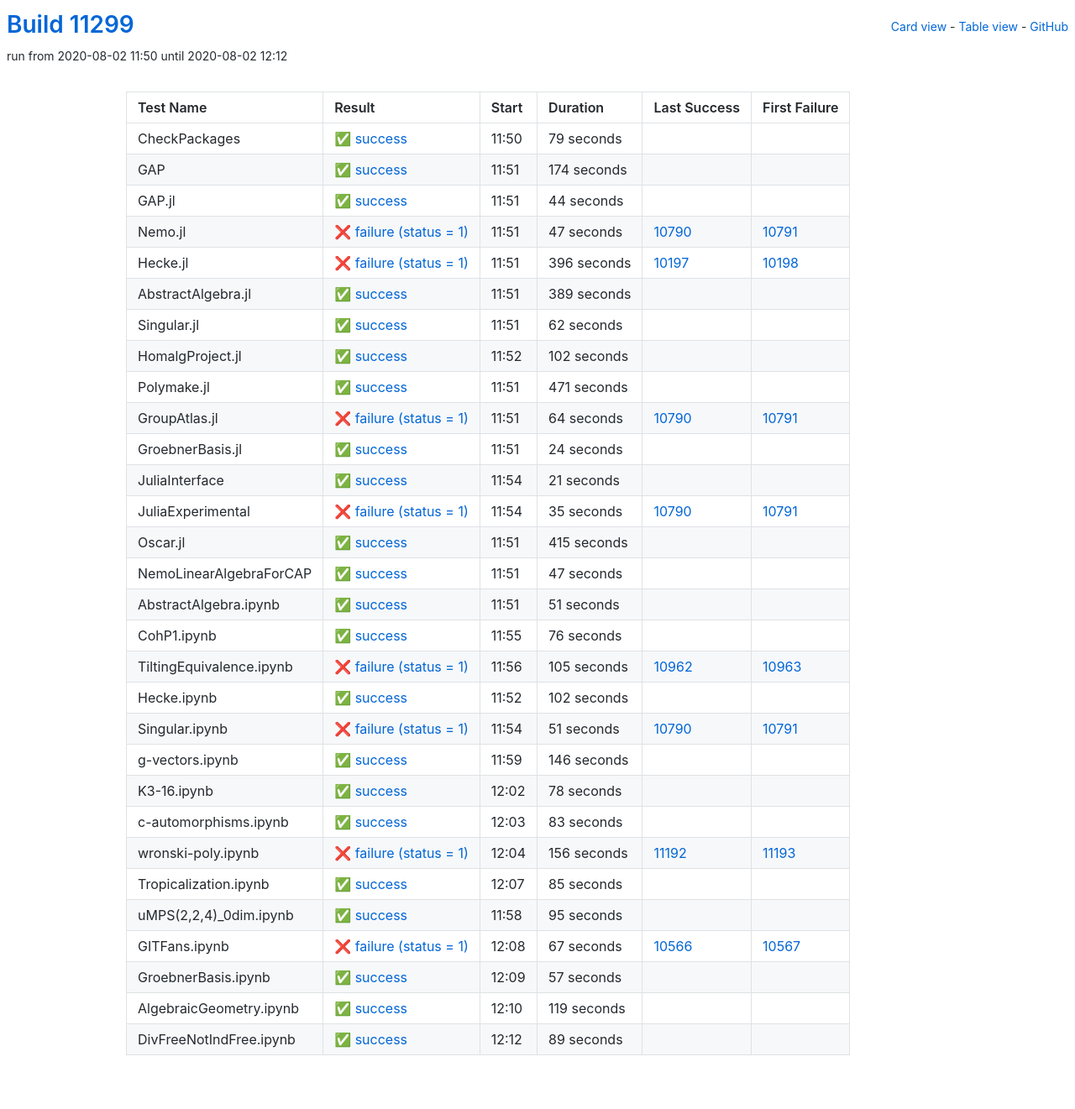
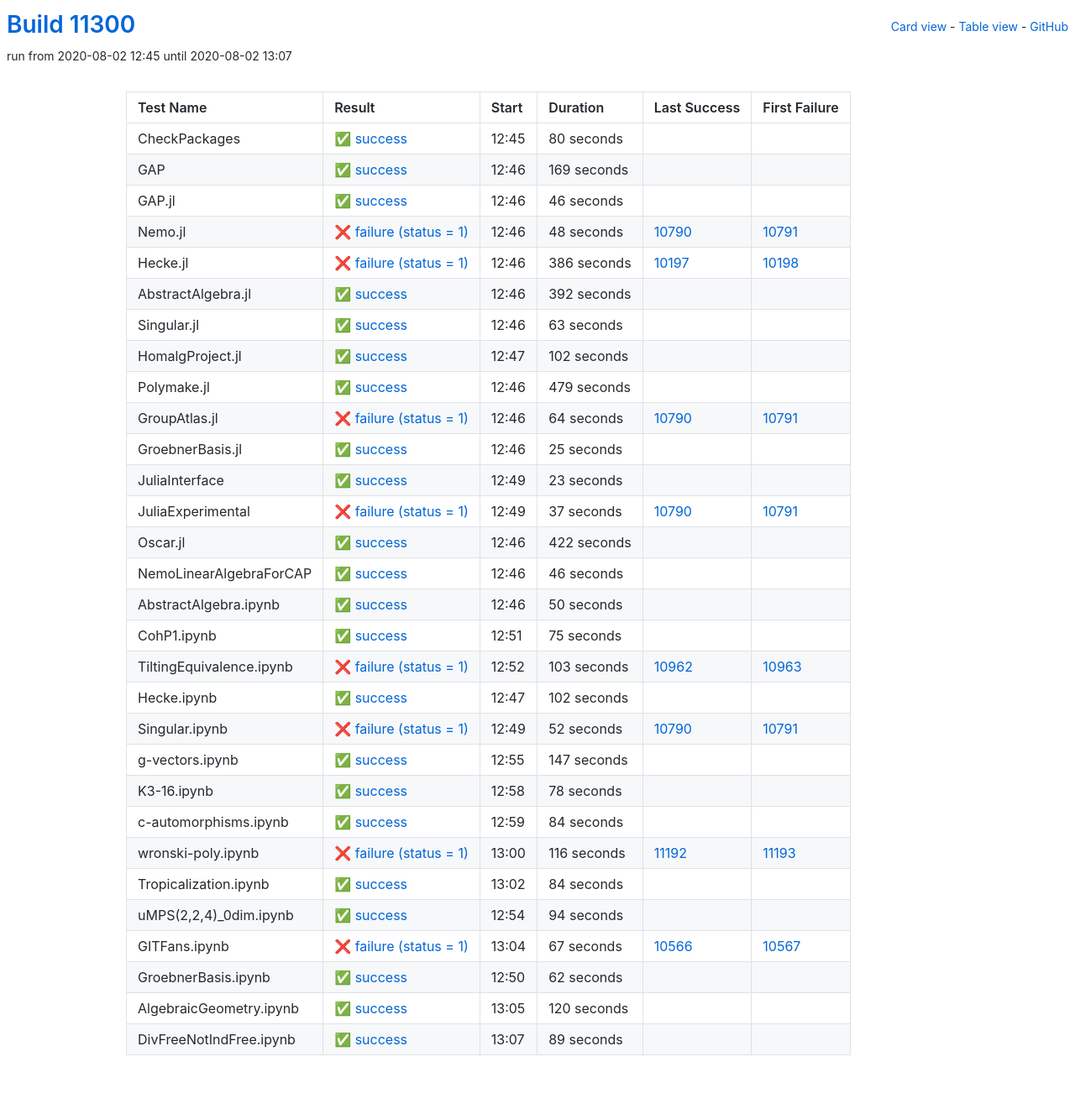
Before and after one commit to oscar-system/oscar-ci-status, a Jekyll site: the page built from table.html, in a window 1280 px wide. Shown: the whole page at 84% size. Built offline with Jekyll 4.4.1, drawn with Linux system fonts in a browser that asks for light colours.

Commit message:
Build #11300

```diff
--- a/_data/ci.yml
+++ b/_data/ci.yml
@@ -1,6 +1,6 @@
 ---
-build: 11299
-build_url: https://oscarci.mathematik.uni-kl.de/job/oscar/11299/
+build: 11300
+build_url: https://oscarci.mathematik.uni-kl.de/job/oscar/11300/
 job: oscar
 organization: oscar-system
 repo: oscar-ci-status
@@ -8,92 +8,92 @@
 tests:
 - name: CheckPackages
   id: checkpackages
-  log: https://oscarci.mathematik.uni-kl.de/job/oscar/11299/artifact/logs/build-11299/CheckPackages.log
-  start: 2020-08-02 11:50
+  log: https://oscarci.mathematik.uni-kl.de/job/oscar/11300/artifact/logs/build-11300/CheckPackages.log
+  start: 2020-08-02 12:45
   success: true
   exitcode: 0
   status: success
-  duration: 79
+  duration: 80
   last_success: false
   last_success_url:
   first_failure: false
   first_failure_url:
 - name: GAP
   id: gap
-  log: https://oscarci.mathematik.uni-kl.de/job/oscar/11299/artifact/logs/build-11299/GAP.log
-  start: 2020-08-02 11:51
+  log: https://oscarci.mathematik.uni-kl.de/job/oscar/11300/artifact/logs/build-11300/GAP.log
+  start: 2020-08-02 12:46
   success: true
   exitcode: 0
   status: success
-  duration: 174
+  duration: 169
   last_success: false
   last_success_url:
   first_failure: false
   first_failure_url:
 - name: GAP.jl
   id: gap-jl
-  log: https://oscarci.mathematik.uni-kl.de/job/oscar/11299/artifact/logs/build-11299/GAP.jl.log
-  start: 2020-08-02 11:51
+  log: https://oscarci.mathematik.uni-kl.de/job/oscar/11300/artifact/logs/build-11300/GAP.jl.log
+  start: 2020-08-02 12:46
   success: true
   exitcode: 0
   status: success
-  duration: 44
+  duration: 46
   last_success: false
   last_success_url:
   first_failure: false
   first_failure_url:
 - name: Nemo.jl
   id: nemo-jl
-  log: https://oscarci.mathematik.uni-kl.de/job/oscar/11299/artifact/logs/build-11299/Nemo.jl.log
-  start: 2020-08-02 11:51
+  log: https://oscarci.mathematik.uni-kl.de/job/oscar/11300/artifact/logs/build-11300/Nemo.jl.log
+  start: 2020-08-02 12:46
   success: false
   exitcode: 1
   status: failure
-  duration: 47
+  duration: 48
   last_success: 10790
   last_success_url: https://oscarci.mathematik.uni-kl.de/job/oscar/10790/
   first_failure: 10791
   first_failure_url: https://oscarci.mathematik.uni-kl.de/job/oscar/10791/
 - name: Hecke.jl
   id: hecke-jl
-  log: https://oscarci.mathematik.uni-kl.de/job/oscar/11299/artifact/logs/build-11299/Hecke.jl.log
-  start: 2020-08-02 11:51
+  log: https://oscarci.mathematik.uni-kl.de/job/oscar/11300/artifact/logs/build-11300/Hecke.jl.log
+  start: 2020-08-02 12:46
   success: false
   exitcode: 1
   status: failure
-  duration: 396
+  duration: 386
   last_success: 10197
   last_success_url: https://oscarci.mathematik.uni-kl.de/job/oscar/10197/
   first_failure: 10198
   first_failure_url: https://oscarci.mathematik.uni-kl.de/job/oscar/10198/
 - name: AbstractAlgebra.jl
   id: abstractalgebra-jl
-  log: https://oscarci.mathematik.uni-kl.de/job/oscar/11299/artifact/logs/build-11299/AbstractAlgebra.jl.log
-  start: 2020-08-02 11:51
+  log: https://oscarci.mathematik.uni-kl.de/job/oscar/11300/artifact/logs/build-11300/AbstractAlgebra.jl.log
+  start: 2020-08-02 12:46
   success: true
   exitcode: 0
   status: success
-  duration: 389
+  duration: 392
   last_success: false
   last_success_url:
   first_failure: false
   first_failure_url:
 - name: Singular.jl
   id: singular-jl
-  log: https://oscarci.mathematik.uni-kl.de/job/oscar/11299/artifact/logs/build-11299/Singular.jl.log
-  start: 2020-08-02 11:51
+  log: https://oscarci.mathematik.uni-kl.de/job/oscar/11300/artifact/logs/build-11300/Singular.jl.log
+  start: 2020-08-02 12:46
   success: true
   exitcode: 0
   status: success
-  duration: 62
+  duration: 63
   last_success: false
   last_success_url:
   first_failure: false
   first_failure_url:
 - name: HomalgProject.jl
   id: homalgproject-jl
-  log: https://oscarci.mathematik.uni-kl.de/job/oscar/11299/artifact/logs/build-11299/HomalgProject.jl.log
-  start: 2020-08-02 11:52
+  log: https://oscarci.mathematik.uni-kl.de/job/oscar/11300/artifact/logs/build-11300/HomalgProject.jl.log
+  start: 2020-08-02 12:47
   success: true
   exitcode: 0
   status: success
@@ -104,20 +104,20 @@
   first_failure_url:
 - name: Polymake.jl
   id: polymake-jl
-  log: https://oscarci.mathematik.uni-kl.de/job/oscar/11299/artifact/logs/build-11299/Polymake.jl.log
-  start: 2020-08-02 11:51
+  log: https://oscarci.mathematik.uni-kl.de/job/oscar/11300/artifact/logs/build-11300/Polymake.jl.log
+  start: 2020-08-02 12:46
   success: true
   exitcode: 0
   status: success
-  duration: 471
+  duration: 479
   last_success: false
   last_success_url:
   first_failure: false
   first_failure_url:
 - name: GroupAtlas.jl
   id: groupatlas-jl
-  log: https://oscarci.mathematik.uni-kl.de/job/oscar/11299/artifact/logs/build-11299/GroupAtlas.jl.log
-  start: 2020-08-02 11:51
+  log: https://oscarci.mathematik.uni-kl.de/job/oscar/11300/artifact/logs/build-11300/GroupAtlas.jl.log
+  start: 2020-08-02 12:46
   success: false
   exitcode: 1
   status: failure
@@ -128,104 +128,104 @@
   first_failure_url: https://oscarci.mathematik.uni-kl.de/job/oscar/10791/
 - name: GroebnerBasis.jl
   id: groebnerbasis-jl
-  log: https://oscarci.mathematik.uni-kl.de/job/oscar/11299/artifact/logs/build-11299/GroebnerBasis.jl.log
-  start: 2020-08-02 11:51
+  log: https://oscarci.mathematik.uni-kl.de/job/oscar/11300/artifact/logs/build-11300/GroebnerBasis.jl.log
+  start: 2020-08-02 12:46
   success: true
   exitcode: 0
   status: success
-  duration: 24
+  duration: 25
   last_success: false
   last_success_url:
   first_failure: false
   first_failure_url:
 - name: JuliaInterface
   id: juliainterface
-  log: https://oscarci.mathematik.uni-kl.de/job/oscar/11299/artifact/logs/build-11299/JuliaInterface.log
-  start: 2020-08-02 11:54
+  log: https://oscarci.mathematik.uni-kl.de/job/oscar/11300/artifact/logs/build-11300/JuliaInterface.log
+  start: 2020-08-02 12:49
   success: true
   exitcode: 0
   status: success
-  duration: 21
+  duration: 23
   last_success: false
   last_success_url:
   first_failure: false
   first_failure_url:
 - name: JuliaExperimental
   id: juliaexperimental
-  log: https://oscarci.mathematik.uni-kl.de/job/oscar/11299/artifact/logs/build-11299/JuliaExperimental.log
-  start: 2020-08-02 11:54
+  log: https://oscarci.mathematik.uni-kl.de/job/oscar/11300/artifact/logs/build-11300/JuliaExperimental.log
+  start: 2020-08-02 12:49
   success: false
   exitcode: 1
   status: failure
-  duration: 35
+  duration: 37
   last_success: 10790
   last_success_url: https://oscarci.mathematik.uni-kl.de/job/oscar/10790/
   first_failure: 10791
   first_failure_url: https://oscarci.mathematik.uni-kl.de/job/oscar/10791/
 - name: Oscar.jl
   id: oscar-jl
-  log: https://oscarci.mathematik.uni-kl.de/job/oscar/11299/artifact/logs/build-11299/Oscar.jl.log
-  start: 2020-08-02 11:51
+  log: https://oscarci.mathematik.uni-kl.de/job/oscar/11300/artifact/logs/build-11300/Oscar.jl.log
+  start: 2020-08-02 12:46
   success: true
   exitcode: 0
   status: success
-  duration: 415
+  duration: 422
   last_success: false
   last_success_url:
   first_failure: false
   first_failure_url:
 - name: NemoLinearAlgebraForCAP
   id: nemolinearalgebraforcap
-  log: https://oscarci.mathematik.uni-kl.de/job/oscar/11299/artifact/logs/build-11299/NemoLinearAlgebraForCAP.log
-  start: 2020-08-02 11:51
+  log: https://oscarci.mathematik.uni-kl.de/job/oscar/11300/artifact/logs/build-11300/NemoLinearAlgebraForCAP.log
+  start: 2020-08-02 12:46
   success: true
   exitcode: 0
   status: success
-  duration: 47
+  duration: 46
   last_success: false
   last_success_url:
   first_failure: false
   first_failure_url:
 - name: AbstractAlgebra.ipynb
   id: abstractalgebra-ipynb
-  log: https://oscarci.mathematik.uni-kl.de/job/oscar/11299/artifact/logs/build-11299/AbstractAlgebra.ipynb.log
-  start: 2020-08-02 11:51
+  log: https://oscarci.mathematik.uni-kl.de/job/oscar/11300/artifact/logs/build-11300/AbstractAlgebra.ipynb.log
+  start: 2020-08-02 12:46
   success: true
   exitcode: 0
   status: success
-  duration: 51
+  duration: 50
   last_success: false
   last_success_url:
   first_failure: false
   first_failure_url:
 - name: CohP1.ipynb
   id: cohp1-ipynb
-  log: https://oscarci.mathematik.uni-kl.de/job/oscar/11299/artifact/logs/build-11299/CohP1.ipynb.log
-  start: 2020-08-02 11:55
+  log: https://oscarci.mathematik.uni-kl.de/job/oscar/11300/artifact/logs/build-11300/CohP1.ipynb.log
+  start: 2020-08-02 12:51
   success: true
   exitcode: 0
   status: success
-  duration: 76
+  duration: 75
   last_success: false
   last_success_url:
   first_failure: false
   first_failure_url:
 - name: TiltingEquivalence.ipynb
   id: tiltingequivalence-ipynb
-  log: https://oscarci.mathematik.uni-kl.de/job/oscar/11299/artifact/logs/build-11299/TiltingEquivalence.ipynb.log
-  start: 2020-08-02 11:56
+  log: https://oscarci.mathematik.uni-kl.de/job/oscar/11300/artifact/logs/build-11300/TiltingEquivalence.ipynb.log
+  start: 2020-08-02 12:52
   success: false
   exitcode: 1
   status: failure
-  duration: 105
+  duration: 103
   last_success: 10962
   last_success_url: https://oscarci.mathematik.uni-kl.de/job/oscar/10962/
   first_failure: 10963
   first_failure_url: https://oscarci.mathematik.uni-kl.de/job/oscar/10963/
 - name: Hecke.ipynb
   id: hecke-ipynb
-  log: https://oscarci.mathematik.uni-kl.de/job/oscar/11299/artifact/logs/build-11299/Hecke.ipynb.log
-  start: 2020-08-02 11:52
+  log: https://oscarci.mathematik.uni-kl.de/job/oscar/11300/artifact/logs/build-11300/Hecke.ipynb.log
+  start: 2020-08-02 12:47
   success: true
   exitcode: 0
   status: success
@@ -236,32 +236,32 @@
   first_failure_url:
 - name: Singular.ipynb
   id: singular-ipynb
-  log: https://oscarci.mathematik.uni-kl.de/job/oscar/11299/artifact/logs/build-11299/Singular.ipynb.log
-  start: 2020-08-02 11:54
+  log: https://oscarci.mathematik.uni-kl.de/job/oscar/11300/artifact/logs/build-11300/Singular.ipynb.log
+  start: 2020-08-02 12:49
   success: false
   exitcode: 1
   status: failure
-  duration: 51
+  duration: 52
   last_success: 10790
   last_success_url: https://oscarci.mathematik.uni-kl.de/job/oscar/10790/
   first_failure: 10791
   first_failure_url: https://oscarci.mathematik.uni-kl.de/job/oscar/10791/
 - name: g-vectors.ipynb
   id: g-vectors-ipynb
-  log: https://oscarci.mathematik.uni-kl.de/job/oscar/11299/artifact/logs/build-11299/g-vectors.ipynb.log
-  start: 2020-08-02 11:59
+  log: https://oscarci.mathematik.uni-kl.de/job/oscar/11300/artifact/logs/build-11300/g-vectors.ipynb.log
+  start: 2020-08-02 12:55
   success: true
   exitcode: 0
   status: success
-  duration: 146
+  duration: 147
   last_success: false
   last_success_url:
   first_failure: false
   first_failure_url:
 - name: K3-16.ipynb
   id: k3-16-ipynb
-  log: https://oscarci.mathematik.uni-kl.de/job/oscar/11299/artifact/logs/build-11299/K3-16.ipynb.log
-  start: 2020-08-02 12:02
+  log: https://oscarci.mathematik.uni-kl.de/job/oscar/11300/artifact/logs/build-11300/K3-16.ipynb.log
+  start: 2020-08-02 12:58
   success: true
   exitcode: 0
   status: success
@@ -272,56 +272,56 @@
   first_failure_url:
 - name: c-automorphisms.ipynb
   id: c-automorphisms-ipynb
-  log: https://oscarci.mathematik.uni-kl.de/job/oscar/11299/artifact/logs/build-11299/c-automorphisms.ipynb.log
-  start: 2020-08-02 12:03
+  log: https://oscarci.mathematik.uni-kl.de/job/oscar/11300/artifact/logs/build-11300/c-automorphisms.ipynb.log
+  start: 2020-08-02 12:59
   success: true
   exitcode: 0
   status: success
-  duration: 83
+  duration: 84
   last_success: false
   last_success_url:
   first_failure: false
   first_failure_url:
 - name: wronski-poly.ipynb
   id: wronski-poly-ipynb
-  log: https://oscarci.mathematik.uni-kl.de/job/oscar/11299/artifact/logs/build-11299/wronski-poly.ipynb.log
-  start: 2020-08-02 12:04
+  log: https://oscarci.mathematik.uni-kl.de/job/oscar/11300/artifact/logs/build-11300/wronski-poly.ipynb.log
+  start: 2020-08-02 13:00
   success: false
   exitcode: 1
   status: failure
-  duration: 156
+  duration: 116
   last_success: 11192
   last_success_url: https://oscarci.mathematik.uni-kl.de/job/oscar/11192/
   first_failure: 11193
   first_failure_url: https://oscarci.mathematik.uni-kl.de/job/oscar/11193/
 - name: Tropicalization.ipynb
   id: tropicalization-ipynb
-  log: https://oscarci.mathematik.uni-kl.de/job/oscar/11299/artifact/logs/build-11299/Tropicalization.ipynb.log
-  start: 2020-08-02 12:07
+  log: https://oscarci.mathematik.uni-kl.de/job/oscar/11300/artifact/logs/build-11300/Tropicalization.ipynb.log
+  start: 2020-08-02 13:02
   success: true
   exitcode: 0
   status: success
-  duration: 85
+  duration: 84
   last_success: false
   last_success_url:
   first_failure: false
   first_failure_url:
 - name: uMPS(2,2,4)_0dim.ipynb
   id: umps-2-2-4-0dim-ipynb
-  log: https://oscarci.mathematik.uni-kl.de/job/oscar/11299/artifact/logs/build-11299/uMPS-2-2-4-_0dim.ipynb.log
-  start: 2020-08-02 11:58
+  log: https://oscarci.mathematik.uni-kl.de/job/oscar/11300/artifact/logs/build-11300/uMPS-2-2-4-_0dim.ipynb.log
+  start: 2020-08-02 12:54
   success: true
   exitcode: 0
   status: success
-  duration: 95
+  duration: 94
   last_success: false
   last_success_url:
   first_failure: false
   first_failure_url:
 - name: GITFans.ipynb
   id: gitfans-ipynb
-  log: https://oscarci.mathematik.uni-kl.de/job/oscar/11299/artifact/logs/build-11299/GITFans.ipynb.log
-  start: 2020-08-02 12:08
+  log: https://oscarci.mathematik.uni-kl.de/job/oscar/11300/artifact/logs/build-11300/GITFans.ipynb.log
+  start: 2020-08-02 13:04
   success: false
   exitcode: 1
   status: failure
@@ -332,32 +332,32 @@
   first_failure_url: https://oscarci.mathematik.uni-kl.de/job/oscar/10567/
 - name: GroebnerBasis.ipynb
   id: groebnerbasis-ipynb
-  log: https://oscarci.mathematik.uni-kl.de/job/oscar/11299/artifact/logs/build-11299/GroebnerBasis.ipynb.log
-  start: 2020-08-02 12:09
+  log: https://oscarci.mathematik.uni-kl.de/job/oscar/11300/artifact/logs/build-11300/GroebnerBasis.ipynb.log
+  start: 2020-08-02 12:50
   success: true
   exitcode: 0
   status: success
-  duration: 57
+  duration: 62
   last_success: false
   last_success_url:
   first_failure: false
   first_failure_url:
 - name: AlgebraicGeometry.ipynb
   id: algebraicgeometry-ipynb
-  log: https://oscarci.mathematik.uni-kl.de/job/oscar/11299/artifact/logs/build-11299/AlgebraicGeometry.ipynb.log
-  start: 2020-08-02 12:10
+  log: https://oscarci.mathematik.uni-kl.de/job/oscar/11300/artifact/logs/build-11300/AlgebraicGeometry.ipynb.log
+  start: 2020-08-02 13:05
   success: true
   exitcode: 0
   status: success
-  duration: 119
+  duration: 120
   last_success: false
   last_success_url:
   first_failure: false
   first_failure_url:
 - name: DivFreeNotIndFree.ipynb
   id: divfreenotindfree-ipynb
-  log: https://oscarci.mathematik.uni-kl.de/job/oscar/11299/artifact/logs/build-11299/DivFreeNotIndFree.ipynb.log
-  start: 2020-08-02 12:12
+  log: https://oscarci.mathematik.uni-kl.de/job/oscar/11300/artifact/logs/build-11300/DivFreeNotIndFree.ipynb.log
+  start: 2020-08-02 13:07
   success: true
   exitcode: 0
   status: success
```
Also changed, not shown: README.md.
